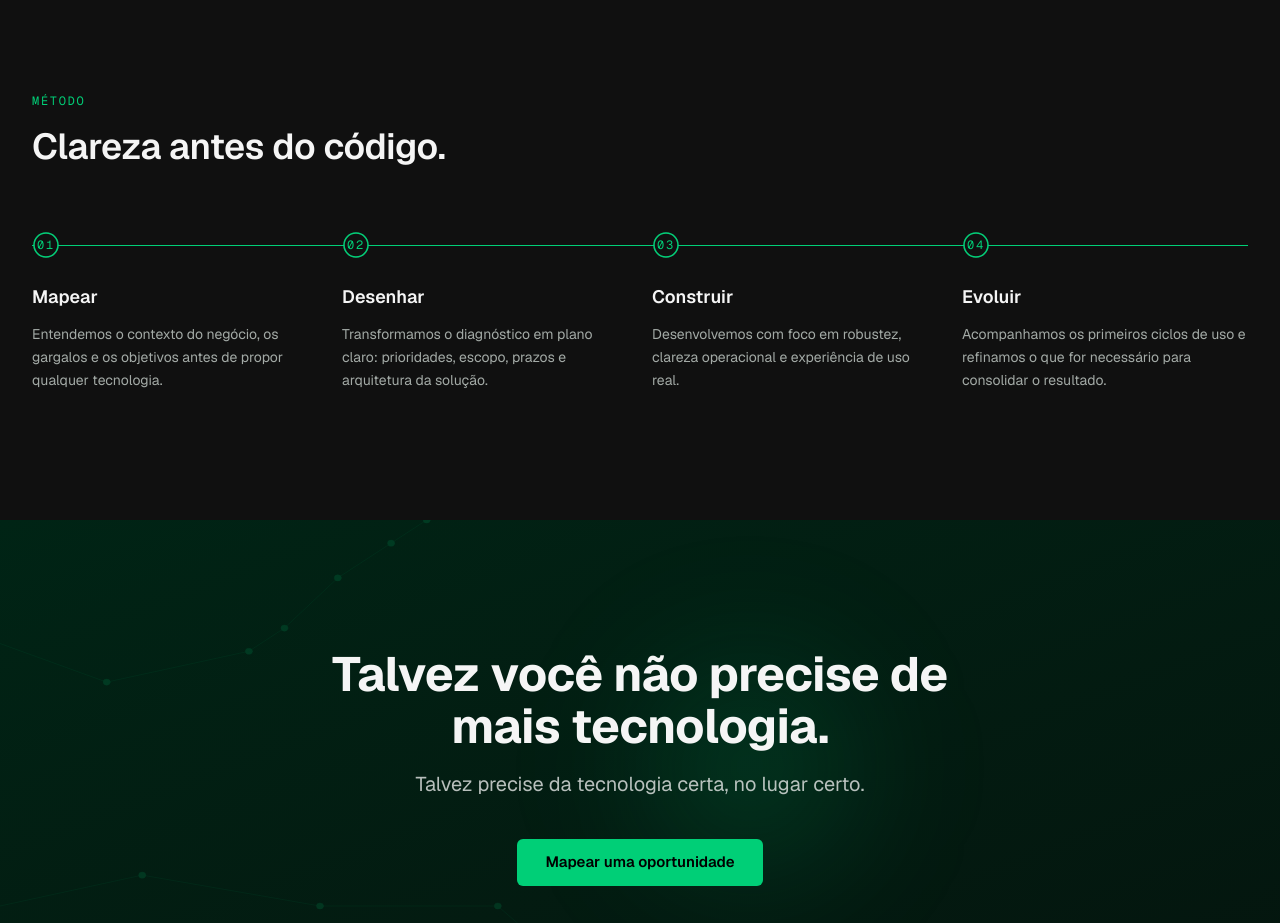
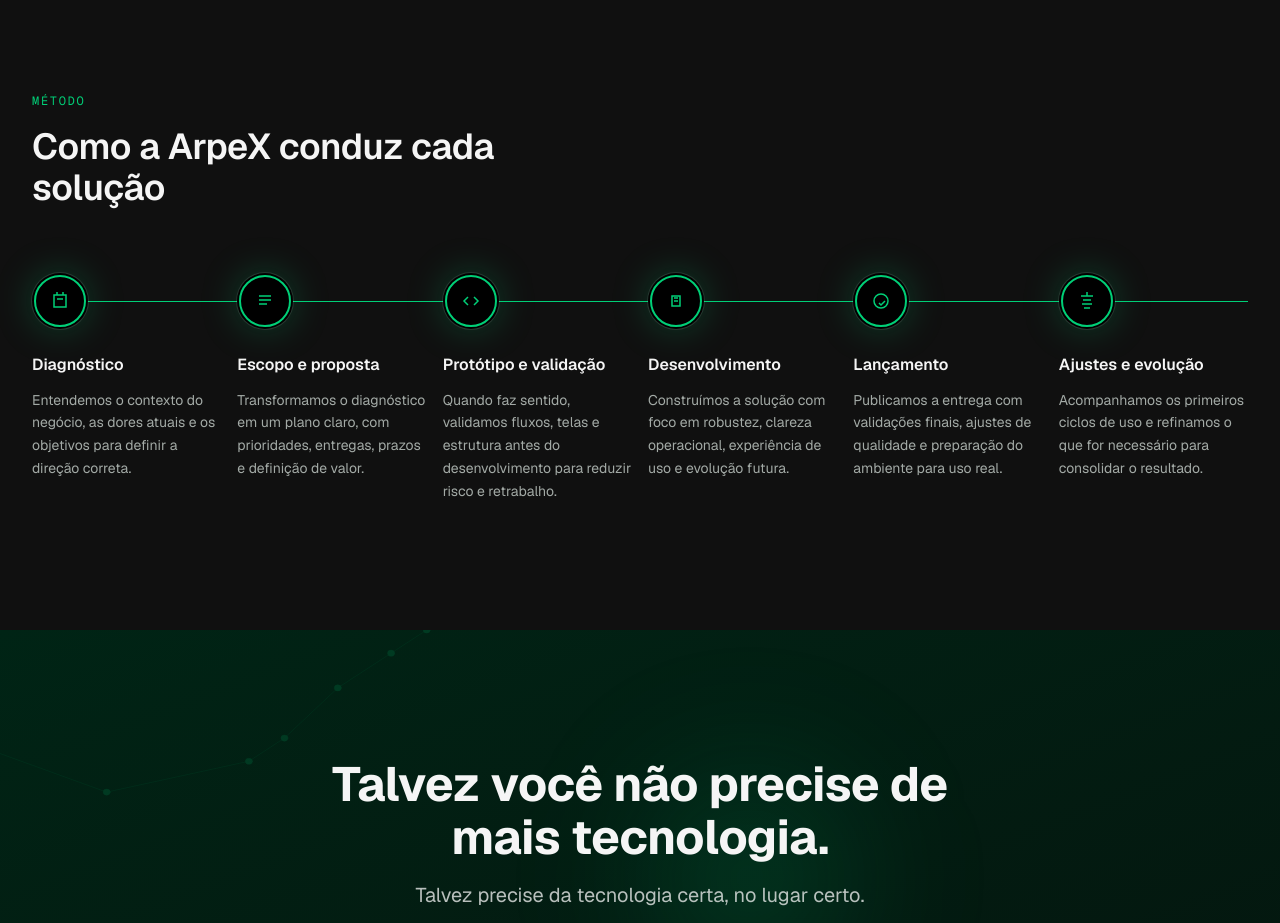
Before and after one commit to ArpexTeam/Arpex-site, a Next.js app: page / in a window 1280 px wide. Shown: the part 5940-6863 px from the top of the page. Built offline with nearby package versions, Linux system fonts and the light colour scheme.

Commit message:
fix: restore legacy methodology and project scroll rail

```diff
--- a/src/app/projetos/page.tsx
+++ b/src/app/projetos/page.tsx
@@ -2,6 +2,8 @@ import type { Metadata } from "next";
 import Container from "@/components/ui/container";
 import { H1, Label, Sub } from "@/components/ui/heading";
 import ProjectArchive from "@/components/projects/project-archive";
+import ScrollRail from "@/components/projects/scroll-rail";
+import ScrollRailMobile from "@/components/projects/scroll-rail-mobile";
 
 export const metadata: Metadata = {
   title: "Projetos",
@@ -27,7 +29,17 @@ export default function ProjetosPage() {
 
       <section className="pb-28 md:pb-36">
         <Container>
-          <ProjectArchive />
+          <div className="relative">
+            <ScrollRail targetId="projects-scroller" easing={1.8} />
+            <ScrollRailMobile targetId="projects-scroller" easing={1.8} />
+
+            <div
+              id="projects-scroller"
+              className="no-scrollbar relative pl-4 md:h-[70vh] md:overflow-y-auto md:overscroll-contain md:pl-0 md:pr-4"
+            >
+              <ProjectArchive />
+            </div>
+          </div>
         </Container>
       </section>
     </main>
--- a/src/components/method/method.tsx
+++ b/src/components/method/method.tsx
@@ -5,29 +5,82 @@ import { useGSAP } from "@gsap/react";
 import { gsap } from "@/lib/gsap/gsap";
 import Container from "@/components/ui/container";
 import { H2, Label } from "@/components/ui/heading";
-import { methodSteps } from "@/data/method";
+import { methodSteps, type MethodStepIcon } from "@/data/method";
+
+const iconPaths: Record<MethodStepIcon, React.ReactElement> = {
+  plan: <path d="M6 6h12v12H6zM9 3v3M15 3v3M9 10h6" stroke="currentColor" strokeWidth="1.5" fill="none" />,
+  content: <path d="M6 7h12M6 11h12M6 15h8" stroke="currentColor" strokeWidth="1.5" fill="none" />,
+  fe: <path d="M9 8l-4 4 4 4M15 8l4 4-4 4" stroke="currentColor" strokeWidth="1.5" fill="none" />,
+  dev: <path d="M8 7h8v10H8zM10 9h4M10 12h4" stroke="currentColor" strokeWidth="1.5" fill="none" />,
+  qa: <path d="M10 14l2 2 4-4M12 5a7 7 0 100 14 7 7 0 000-14z" stroke="currentColor" strokeWidth="1.5" fill="none" />,
+  ship: <path d="M12 3v4M6 7h12M8 11h8M7 15h10M9 19h6" stroke="currentColor" strokeWidth="1.5" fill="none" />,
+};
+
+function GlowIcon({
+  icon,
+  dotRef,
+  ringRef,
+}: {
+  icon: MethodStepIcon;
+  dotRef: (el: HTMLDivElement | null) => void;
+  ringRef: (el: SVGCircleElement | null) => void;
+}) {
+  return (
+    <div ref={dotRef} className="relative h-14 w-14">
+      <div aria-hidden className="absolute inset-0 rounded-full bg-system/25 blur-[18px]" />
+      <div aria-hidden className="absolute inset-0 rounded-full bg-ink ring-1 ring-smoke" />
+      <svg
+        viewBox="0 0 56 56"
+        className="absolute inset-0 z-10 h-full w-full text-system"
+        aria-hidden
+        focusable="false"
+      >
+        <circle
+          ref={ringRef}
+          cx="28"
+          cy="28"
+          r="25"
+          fill="none"
+          stroke="currentColor"
+          strokeWidth="2"
+          vectorEffect="non-scaling-stroke"
+        />
+      </svg>
+      <svg viewBox="0 0 24 24" className="absolute inset-0 z-10 m-auto h-6 w-6 text-system" aria-hidden>
+        {iconPaths[icon]}
+      </svg>
+    </div>
+  );
+}
 
 /**
- * Progressão do método restaurada da metodologia antiga: linha horizontal
- * crescendo + anel verde desenhando (stroke-dasharray) + "pop" do ponto ao
- * entrar em viewport, em vez do círculo numerado estático.
+ * Metodologia restaurada do site original: seis etapas com ícone próprio,
+ * anel verde desenhando (stroke-dasharray) e "pop" ao entrar em viewport,
+ * ligadas a uma linha de progresso (horizontal no desktop, vertical no
+ * mobile) cujo avanço acompanha a posição de cada etapa na linha — o
+ * delay de cada dot/anel é proporcional à sua posição, como no componente
+ * antigo (não um stagger uniforme).
  */
 export default function Method() {
   const sectionRef = useRef<HTMLElement>(null);
   const lineRef = useRef<HTMLDivElement>(null);
+  const lineVerticalRef = useRef<HTMLDivElement>(null);
+  const dotRefs = useRef<Array<HTMLDivElement | null>>([]);
   const ringRefs = useRef<Array<SVGCircleElement | null>>([]);
-  const dotRefs = useRef<Array<HTMLSpanElement | null>>([]);
+
+  const lineDuration = 1.2;
+  const lineDelay = 0.1;
 
   useGSAP(
     () => {
       const reduce = window.matchMedia("(prefers-reduced-motion: reduce)").matches;
+      const dots = dotRefs.current.filter(Boolean) as HTMLDivElement[];
       const rings = ringRefs.current.filter(Boolean) as SVGCircleElement[];
-      const dots = dotRefs.current.filter(Boolean) as HTMLSpanElement[];
 
       if (reduce || !lineRef.current) {
-        gsap.set(lineRef.current, { scaleX: 1 });
+        gsap.set([lineRef.current, lineVerticalRef.current], { scaleX: 1, scaleY: 1 });
+        gsap.set(dots, { scale: 1, opacity: 1 });
         gsap.set(rings, { strokeDashoffset: 0 });
-        gsap.set(dots, { scale: 1, opacity: 1 });
         return;
       }
 
@@ -36,7 +89,8 @@ export default function Method() {
         gsap.set(ring, { strokeDasharray: len, strokeDashoffset: len });
       });
       gsap.set(lineRef.current, { scaleX: 0, transformOrigin: "left center" });
-      gsap.set(dots, { scale: 0.7, opacity: 0 });
+      gsap.set(lineVerticalRef.current, { scaleY: 0, transformOrigin: "top center" });
+      gsap.set(dots, { scale: 0.75, opacity: 0 });
 
       const tl = gsap.timeline({
         scrollTrigger: {
@@ -47,9 +101,22 @@ export default function Method() {
         },
       });
 
-      tl.to(lineRef.current, { scaleX: 1, duration: 1.2, ease: "power2.out" })
-        .to(dots, { scale: 1, opacity: 1, duration: 0.42, ease: "power2.out", stagger: 0.28 }, 0.05)
-        .to(rings, { strokeDashoffset: 0, duration: 0.5, ease: "power2.out", stagger: 0.28 }, 0.05);
+      tl.to(
+        [lineRef.current, lineVerticalRef.current],
+        { scaleX: 1, scaleY: 1, duration: lineDuration, ease: "power2.out" },
+        0
+      );
+
+      methodSteps.forEach((_, i) => {
+        const progress = i / Math.max(methodSteps.length - 1, 1);
+        const delay = lineDelay + lineDuration * progress;
+        if (dots[i]) {
+          tl.to(dots[i], { scale: 1, opacity: 1, duration: 0.42, ease: "back.out(2)" }, delay);
+        }
+        if (rings[i]) {
+          tl.to(rings[i], { strokeDashoffset: 0, duration: 0.5, ease: "power2.out" }, delay);
+        }
+      });
     },
     { scope: sectionRef }
   );
@@ -59,49 +126,45 @@ export default function Method() {
       <Container>
         <div className="mb-16 max-w-[52ch]">
           <Label>Método</Label>
-          <H2 className="mt-4">Clareza antes do código.</H2>
+          <H2 className="mt-4">Como a ArpeX conduz cada solução</H2>
         </div>
 
-        <ol className="relative grid grid-cols-1 gap-10 md:grid-cols-4 md:gap-6">
-          <div className="pointer-events-none absolute left-0 right-0 top-[14px] hidden h-px bg-smoke md:block" />
+        <ol className="relative grid grid-cols-1 gap-y-10 md:grid-cols-6 md:gap-x-4" aria-label="Etapas da metodologia">
+          {/* linha horizontal — desktop */}
+          <div className="pointer-events-none absolute left-0 right-0 top-7 hidden h-px bg-smoke md:block" aria-hidden />
           <div
             ref={lineRef}
             aria-hidden
-            className="pointer-events-none absolute left-0 right-0 top-[14px] hidden h-px bg-system md:block"
+            className="pointer-events-none absolute left-0 right-0 top-7 hidden h-px bg-system md:block"
+          />
+
+          {/* linha vertical — mobile */}
+          <div className="pointer-events-none absolute left-7 top-7 bottom-7 w-px bg-smoke md:hidden" aria-hidden />
+          <div
+            ref={lineVerticalRef}
+            aria-hidden
+            className="pointer-events-none absolute left-7 top-7 bottom-7 w-px bg-system md:hidden"
           />
 
           {methodSteps.map((step, i) => (
-            <li key={step.index} className="relative">
-              <div className="flex items-center gap-3 md:block">
-                <span
-                  ref={(el) => {
-                    dotRefs.current[i] = el;
-                  }}
-                  aria-hidden
-                  className="relative z-10 inline-flex h-7 w-7 shrink-0 items-center justify-center text-center"
-                >
-                  <svg viewBox="0 0 28 28" className="absolute inset-0 h-full w-full text-system" aria-hidden>
-                    <circle cx="14" cy="14" r="12" fill="var(--color-graphite)" stroke="var(--color-smoke)" strokeWidth="1.5" />
-                    <circle
-                      ref={(el) => {
-                        ringRefs.current[i] = el;
-                      }}
-                      cx="14"
-                      cy="14"
-                      r="12"
-                      fill="none"
-                      stroke="currentColor"
-                      strokeWidth="1.5"
-                      vectorEffect="non-scaling-stroke"
-                    />
-                  </svg>
-                  <span className="font-label relative text-system">{step.index}</span>
-                </span>
-                <h3 className="text-lg font-semibold text-ivory md:mt-6">{step.title}</h3>
+            <li
+              key={step.index}
+              className="relative grid grid-cols-[56px_1fr] items-start gap-4 text-left md:block"
+              role="listitem"
+            >
+              <GlowIcon
+                icon={step.icon}
+                dotRef={(el) => {
+                  dotRefs.current[i] = el;
+                }}
+                ringRef={(el) => {
+                  ringRefs.current[i] = el;
+                }}
+              />
+              <div>
+                <h3 className="mt-2 text-base font-semibold text-ivory md:mt-6">{step.title}</h3>
+                <p className="mt-2 text-sm leading-relaxed text-muted md:mt-3">{step.description}</p>
               </div>
-              <p className="mt-2 max-w-[32ch] text-sm leading-relaxed text-muted md:mt-3">
-                {step.description}
-              </p>
             </li>
           ))}
         </ol>
--- /dev/null
+++ b/src/components/projects/scroll-rail-mobile.tsx
@@ -0,0 +1,56 @@
+"use client";
+
+import { useEffect, useState } from "react";
+
+type Props = {
+  /** ID do elemento acompanhado (o mesmo arquivo de projetos, em fluxo normal) */
+  targetId: string;
+  /** 1 = linear; >1 = começa mais devagar */
+  easing?: number;
+};
+
+/**
+ * Versão mobile-safe do trilho: abaixo de 768px o arquivo de projetos não
+ * fica preso a um container de altura fixa (ruim para touch), então não há
+ * scrollTop de container para ler. Em vez disso, o preenchimento acompanha
+ * a posição do elemento em relação à janela conforme a página rola —
+ * mesma lógica de progresso (easing incluso), só que ligada ao scroll da
+ * janela em vez do scroll do container.
+ */
+export default function ScrollRailMobile({ targetId, easing = 1.6 }: Props) {
+  const [pct, setPct] = useState(0);
+
+  useEffect(() => {
+    const el = document.getElementById(targetId);
+    if (!el) return;
+
+    const onScroll = () => {
+      const rect = el.getBoundingClientRect();
+      const vh = window.innerHeight;
+      const total = Math.max(rect.height + vh, 1);
+      const scrolled = vh - rect.top;
+      const raw = Math.min(Math.max(scrolled / total, 0), 1);
+      const eased = Math.pow(raw, easing);
+      setPct(eased);
+    };
+
+    onScroll();
+    window.addEventListener("scroll", onScroll, { passive: true });
+    window.addEventListener("resize", onScroll);
+    return () => {
+      window.removeEventListener("scroll", onScroll);
+      window.removeEventListener("resize", onScroll);
+    };
+  }, [targetId, easing]);
+
+  return (
+    <div aria-hidden className="pointer-events-none absolute inset-y-0 left-0 z-10 md:hidden">
+      <div className="h-full w-[4px] rounded-full bg-white/10">
+        <div
+          className="w-full rounded-full bg-system shadow-[0_0_14px_rgba(0,207,119,0.6)] transition-[height] duration-250 ease-out"
+          style={{ height: `${Math.round(pct * 100)}%` }}
+        />
+      </div>
+    </div>
+  );
+}
--- /dev/null
+++ b/src/components/projects/scroll-rail.tsx
@@ -0,0 +1,73 @@
+"use client";
+
+import { useEffect, useState } from "react";
+
+type Props = {
+  /** ID do elemento que rola (o container com overflow-y-auto) */
+  targetId: string;
+  /** 1 = linear; >1 = começa mais devagar (1.4–2.0 recomendado) */
+  easing?: number;
+  /** desloca o início do trilho alguns px para baixo, se quiser */
+  trackOffset?: number;
+};
+
+/**
+ * Trilho vertical do arquivo de projetos, restaurado do site original:
+ * acompanha o scroll real do container (scrollTop/scrollHeight/clientHeight),
+ * não uma animação decorativa. Modo "container" — para o scroller interno
+ * de desktop. Ver scroll-rail-mobile.tsx para o equivalente ligado ao
+ * scroll da página, usado abaixo de 768px.
+ */
+export default function ScrollRail({ targetId, easing = 1.6, trackOffset = 0 }: Props) {
+  const [railTop, setRailTop] = useState(0);
+  const [railHeight, setRailHeight] = useState(0);
+  const [pct, setPct] = useState(0);
+
+  useEffect(() => {
+    const el = document.getElementById(targetId);
+    if (!el) return;
+
+    const place = () => {
+      setRailTop(el.offsetTop + trackOffset);
+      setRailHeight(Math.max(el.clientHeight - trackOffset, 0));
+    };
+
+    const onScroll = () => {
+      const total = Math.max(el.scrollHeight - el.clientHeight, 1);
+      const scrolled = Math.min(Math.max(el.scrollTop, 0), total);
+      const raw = scrolled / total;
+      const eased = Math.pow(raw, easing);
+      setPct(Math.min(1, Math.max(0, eased)));
+    };
+
+    const ro = new ResizeObserver(() => place());
+
+    place();
+    onScroll();
+
+    el.addEventListener("scroll", onScroll, { passive: true });
+    ro.observe(el);
+    window.addEventListener("resize", place);
+
+    return () => {
+      el.removeEventListener("scroll", onScroll);
+      window.removeEventListener("resize", place);
+      ro.disconnect();
+    };
+  }, [targetId, easing, trackOffset]);
+
+  return (
+    <div
+      aria-hidden
+      className="pointer-events-none absolute -left-4 z-10 hidden md:block"
+      style={{ top: railTop, height: railHeight }}
+    >
+      <div className="ml-2 h-full w-[6px] rounded-full bg-white/10">
+        <div
+          className="w-full rounded-full bg-system shadow-[0_0_18px_rgba(0,207,119,0.7)] transition-[height] duration-250 ease-out"
+          style={{ height: `${Math.round(pct * 100)}%` }}
+        />
+      </div>
+    </div>
+  );
+}
--- a/src/data/method.ts
+++ b/src/data/method.ts
@@ -1,5 +1,8 @@
+export type MethodStepIcon = "plan" | "content" | "fe" | "dev" | "qa" | "ship";
+
 export type MethodStep = {
   index: string;
+  icon: MethodStepIcon;
   title: string;
   description: string;
 };
@@ -7,25 +10,43 @@ export type MethodStep = {
 export const methodSteps: MethodStep[] = [
   {
     index: "01",
-    title: "Mapear",
+    icon: "plan",
+    title: "Diagnóstico",
     description:
-      "Entendemos o contexto do negócio, os gargalos e os objetivos antes de propor qualquer tecnologia.",
+      "Entendemos o contexto do negócio, as dores atuais e os objetivos para definir a direção correta.",
   },
   {
     index: "02",
-    title: "Desenhar",
+    icon: "content",
+    title: "Escopo e proposta",
     description:
-      "Transformamos o diagnóstico em plano claro: prioridades, escopo, prazos e arquitetura da solução.",
+      "Transformamos o diagnóstico em um plano claro, com prioridades, entregas, prazos e definição de valor.",
   },
   {
     index: "03",
-    title: "Construir",
+    icon: "fe",
+    title: "Protótipo e validação",
     description:
-      "Desenvolvemos com foco em robustez, clareza operacional e experiência de uso real.",
+      "Quando faz sentido, validamos fluxos, telas e estrutura antes do desenvolvimento para reduzir risco e retrabalho.",
   },
   {
     index: "04",
-    title: "Evoluir",
+    icon: "dev",
+    title: "Desenvolvimento",
+    description:
+      "Construímos a solução com foco em robustez, clareza operacional, experiência de uso e evolução futura.",
+  },
+  {
+    index: "05",
+    icon: "qa",
+    title: "Lançamento",
+    description:
+      "Publicamos a entrega com validações finais, ajustes de qualidade e preparação do ambiente para uso real.",
+  },
+  {
+    index: "06",
+    icon: "ship",
+    title: "Ajustes e evolução",
     description:
       "Acompanhamos os primeiros ciclos de uso e refinamos o que for necessário para consolidar o resultado.",
   },
```
